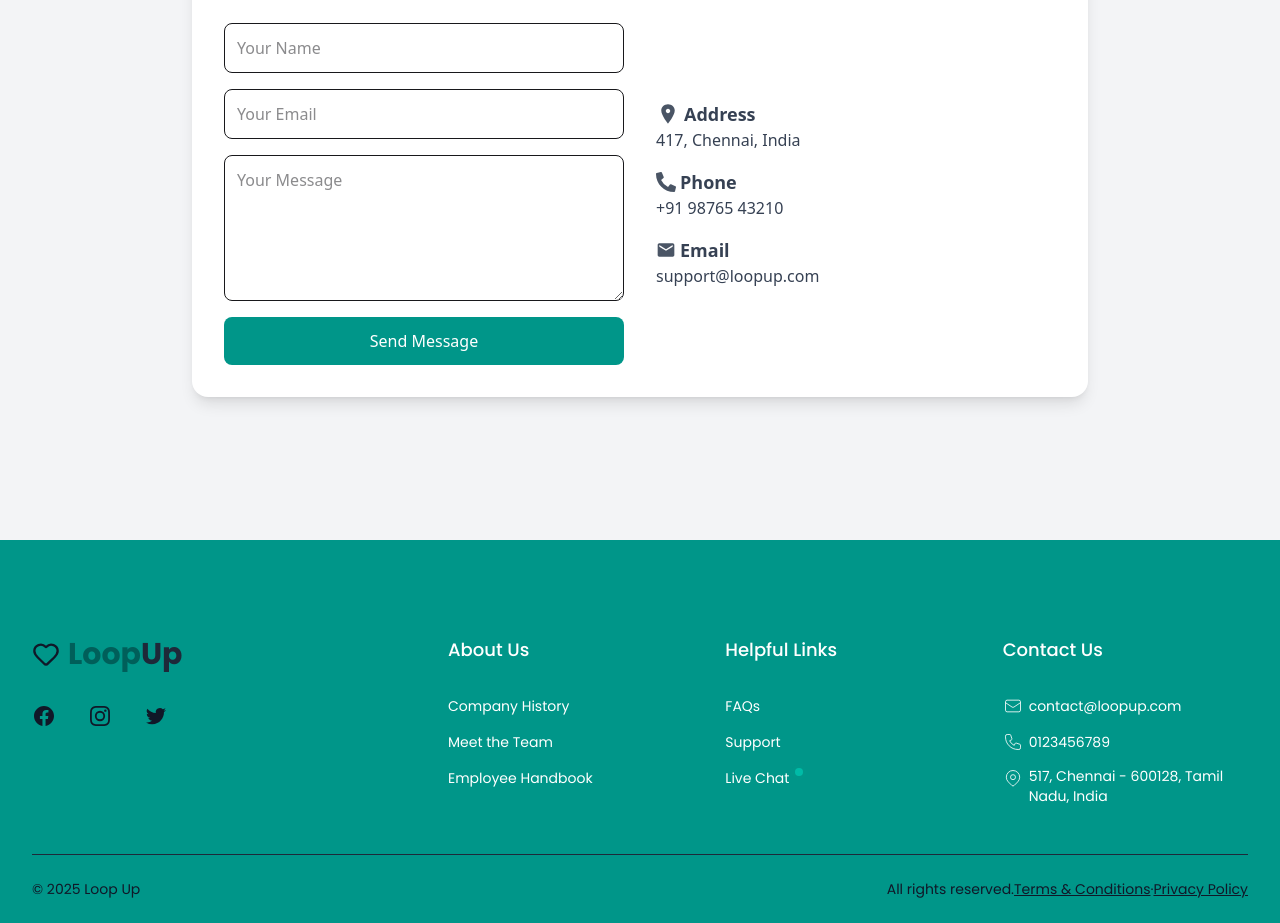
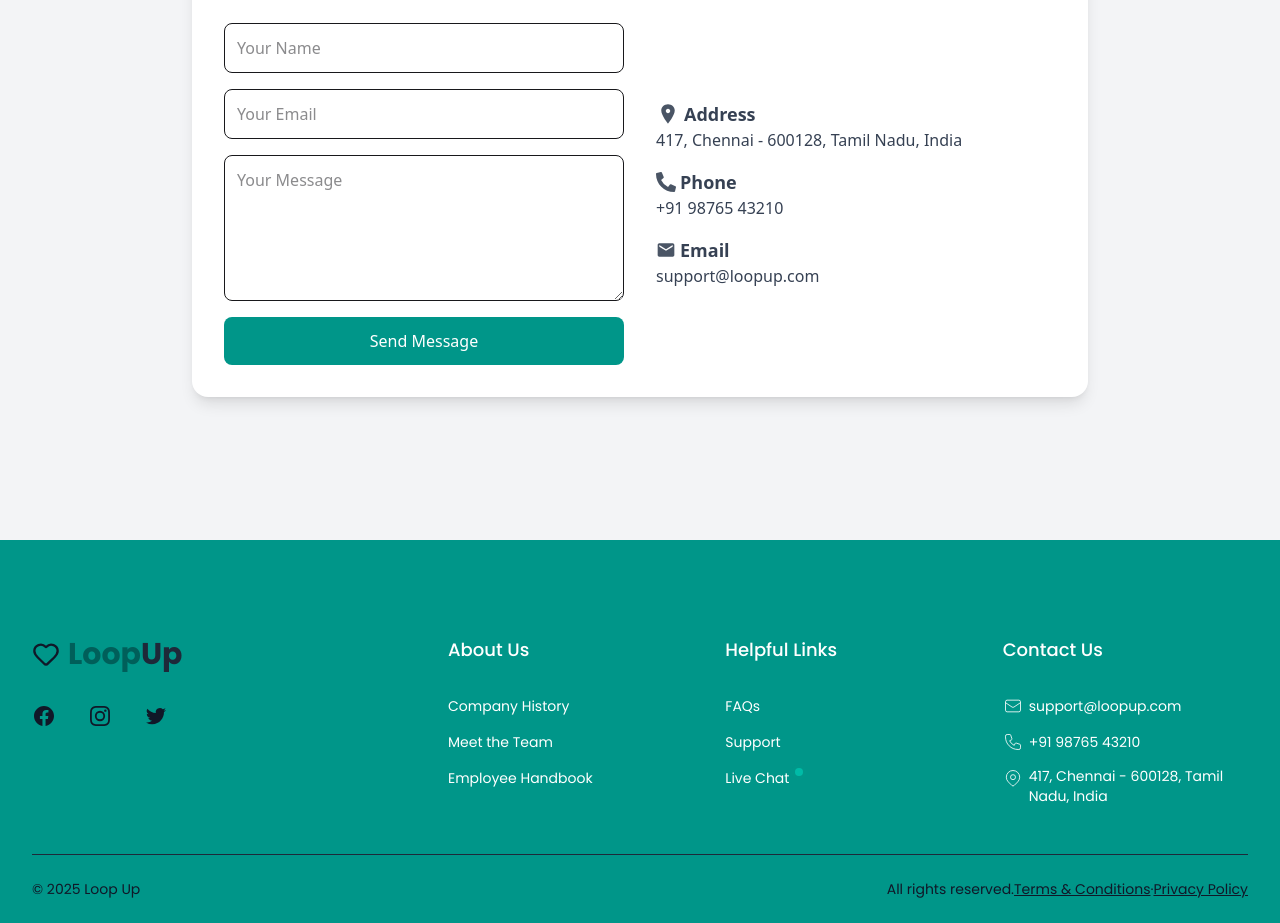
Before and after one commit to Pad-coder/loop-up, a React (Vite) app: page /contact in a window 1280 px wide. Shown: the part 260-1183 px from the top of the page. Built offline with nearby package versions, Linux system fonts and the light colour scheme; no server answers.

Commit message:
feat: Update contact information in Footer and Contact components

```diff
--- a/src/components/Footer.jsx
+++ b/src/components/Footer.jsx
@@ -193,7 +193,7 @@ function Footer() {
                     </svg>
 
                     <span className="text-white transition group-hover:text-white/75">
-                      contact@loopup.com
+                     support@loopup.com
                     </span>
                   </Link>
                 </li>
@@ -218,7 +218,7 @@ function Footer() {
                     </svg>
 
                     <span className="text-white transition group-hover:text-white/75">
-                      0123456789
+                     +91 98765 43210
                     </span>
                   </Link>
                 </li>
@@ -245,7 +245,7 @@ function Footer() {
                   </svg>
 
                   <address className="-mt-0.5 not-italic text-white">
-                    517, Chennai - 600128, Tamil Nadu, India
+                    417, Chennai - 600128, Tamil Nadu, India
                   </address>
                 </li>
               </ul>
--- a/src/pages/Contact.jsx
+++ b/src/pages/Contact.jsx
@@ -107,7 +107,7 @@ const Contact = () => {
                 <IoIosPin className="text-gray-600 size-6" />
                 <h3 className="font-semibold text-lg ml-1">Address</h3>
               </div>
-              <p>417, Chennai, India</p>
+              <p> 417, Chennai - 600128, Tamil Nadu, India </p>
             </div>
             <div>
               <div className="flex items-center gap-1">
```
